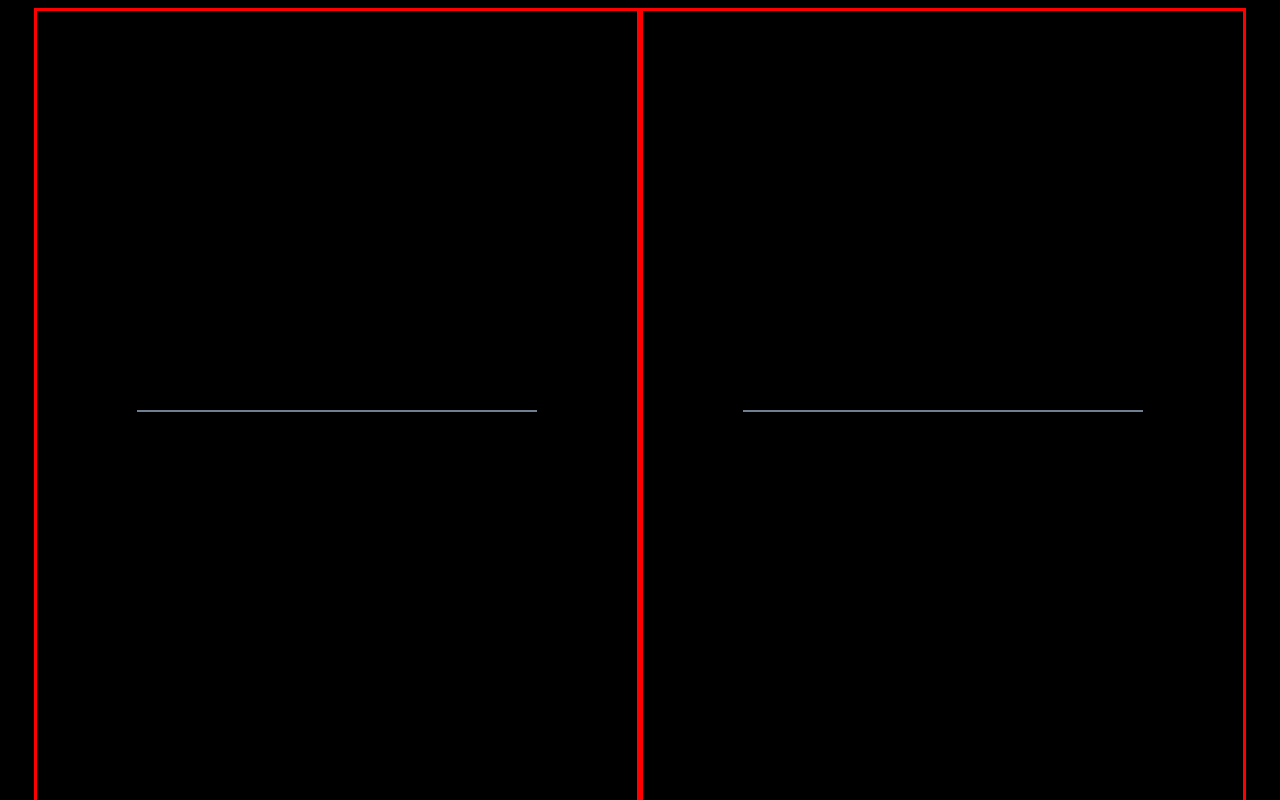
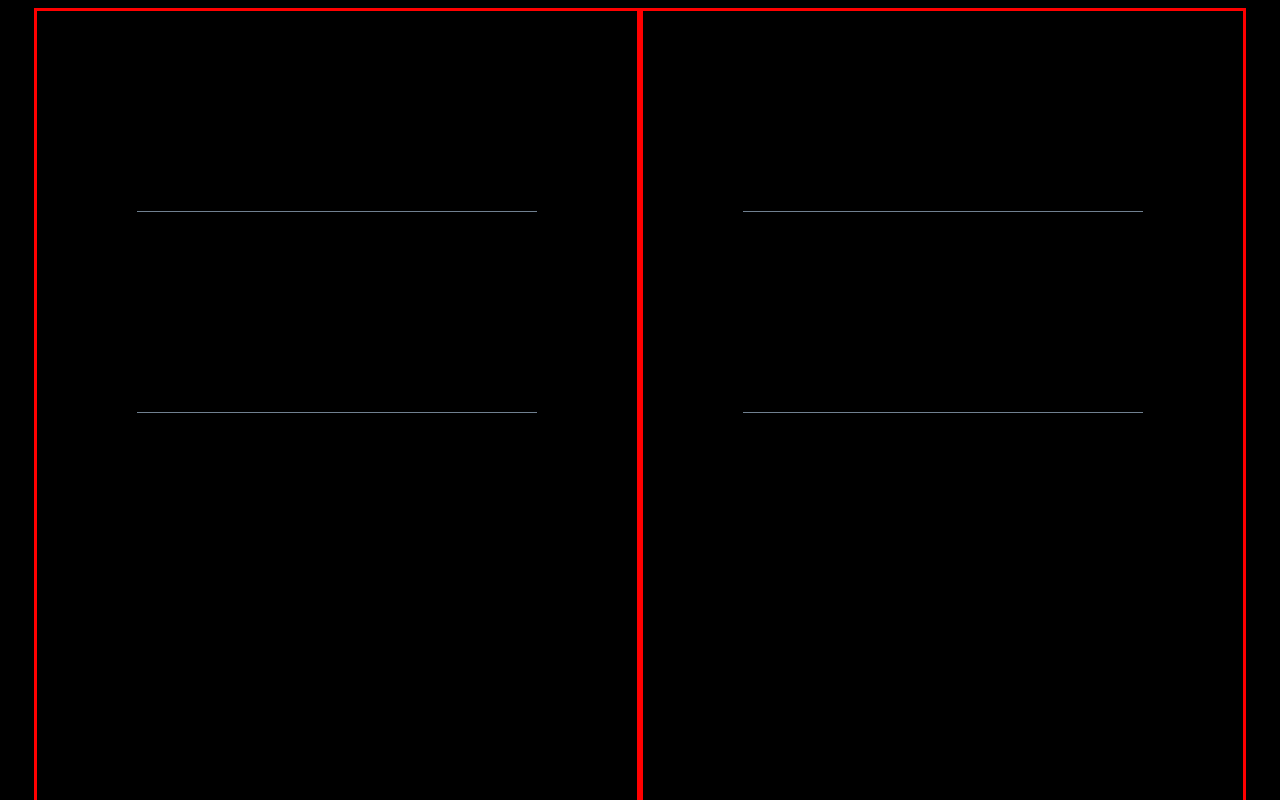
Before and after one commit to TJ-R/Planner-Project, a Vue app: page / in a window 1280 px wide. Shown: the top 800 px of the page. Built offline with nearby package versions, Linux system fonts and the light colour scheme.

Commit message:
Separated the two lines to start making the hour marks

```diff
--- a/src/components/Day.vue
+++ b/src/components/Day.vue
@@ -13,11 +13,12 @@
   .day-container {
     display: flex;
     flex-direction: column;
-    justify-content: center;
+    gap: 200px;
     align-items: center;
     border: solid red;
     width: 600px;
     height: 800px;
+    padding: 200px 0;
   }
   .hour-divider {
     background-color: slategray;
```
